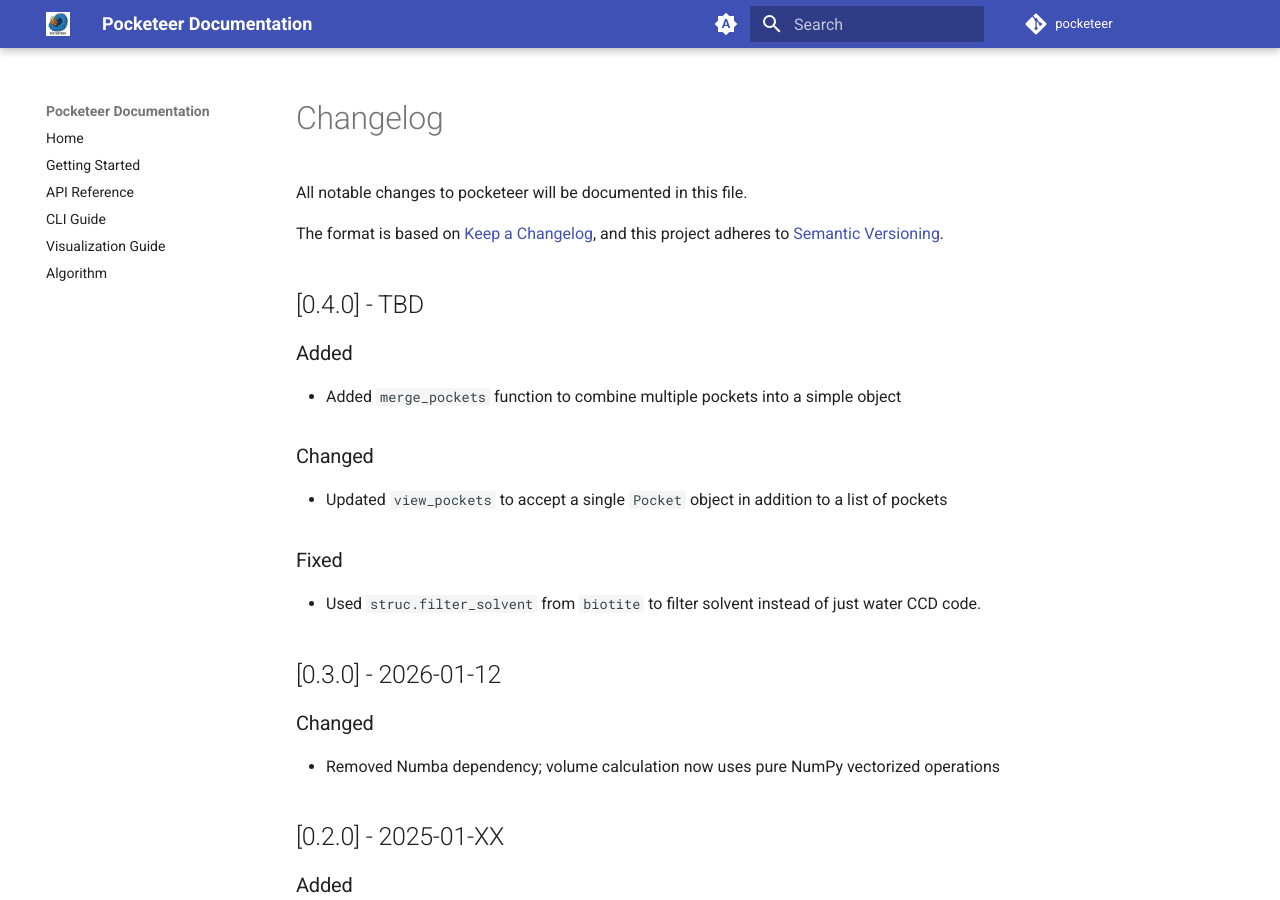
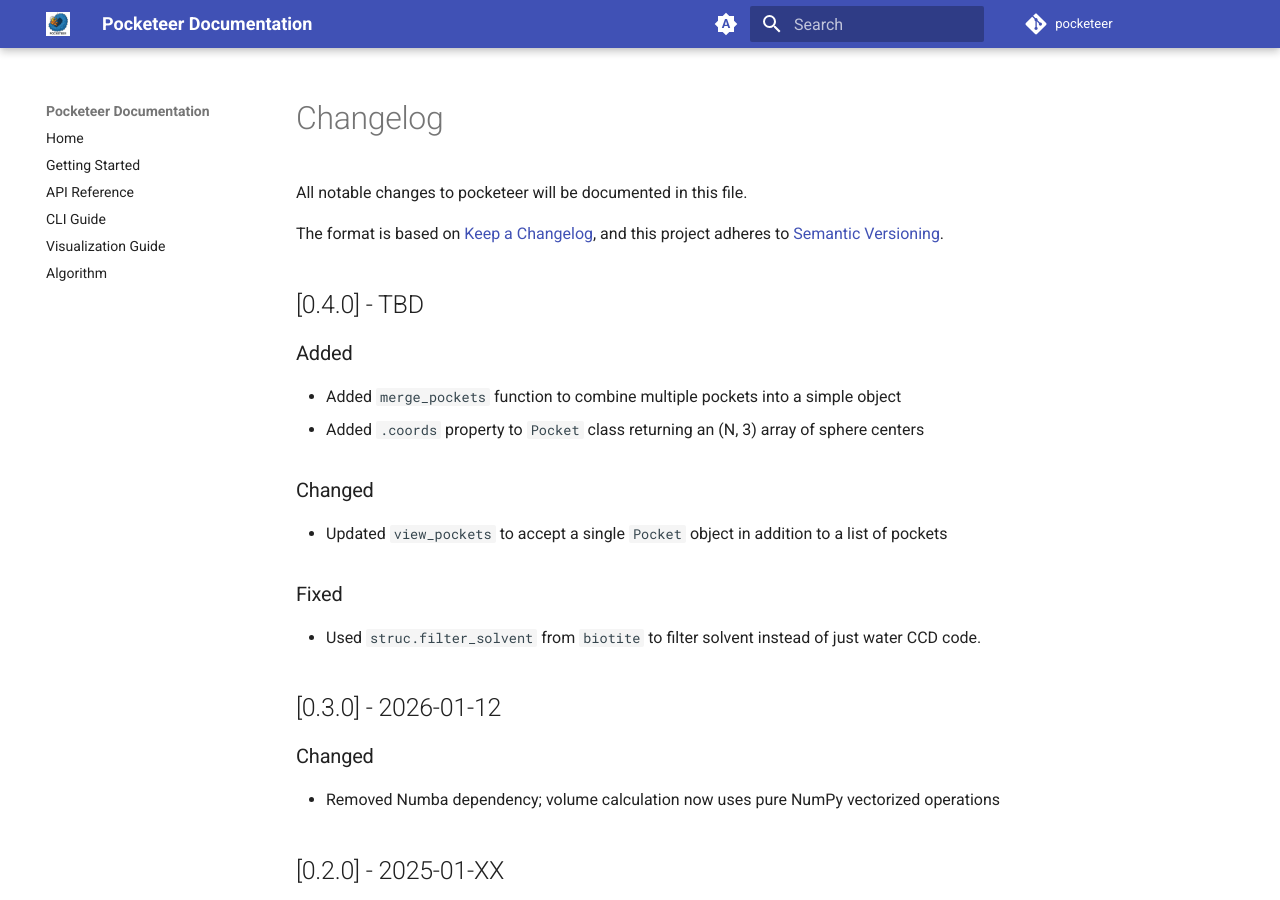
Before and after one commit to cch1999/pocketeer, an MkDocs documentation site: the page built from docs/CHANGELOG.md, in a window 1280 px wide and 900 px high. Built offline with MkDocs 1.6.1 and Material for MkDocs 9.7.7, drawn with Linux system fonts in a browser that asks for light colours; comment, search, counter and statistics services are not loaded.

Commit message:
docs: update CHANGELOG to include new .coords property in Pocket class

```diff
--- a/docs/CHANGELOG.md
+++ b/docs/CHANGELOG.md
@@ -10,6 +10,7 @@
 ### Added
 
 - Added `merge_pockets` function to combine multiple pockets into a simple object
+- Added `.coords` property to `Pocket` class returning an (N, 3) array of sphere centers
 
 ### Changed
 
```
